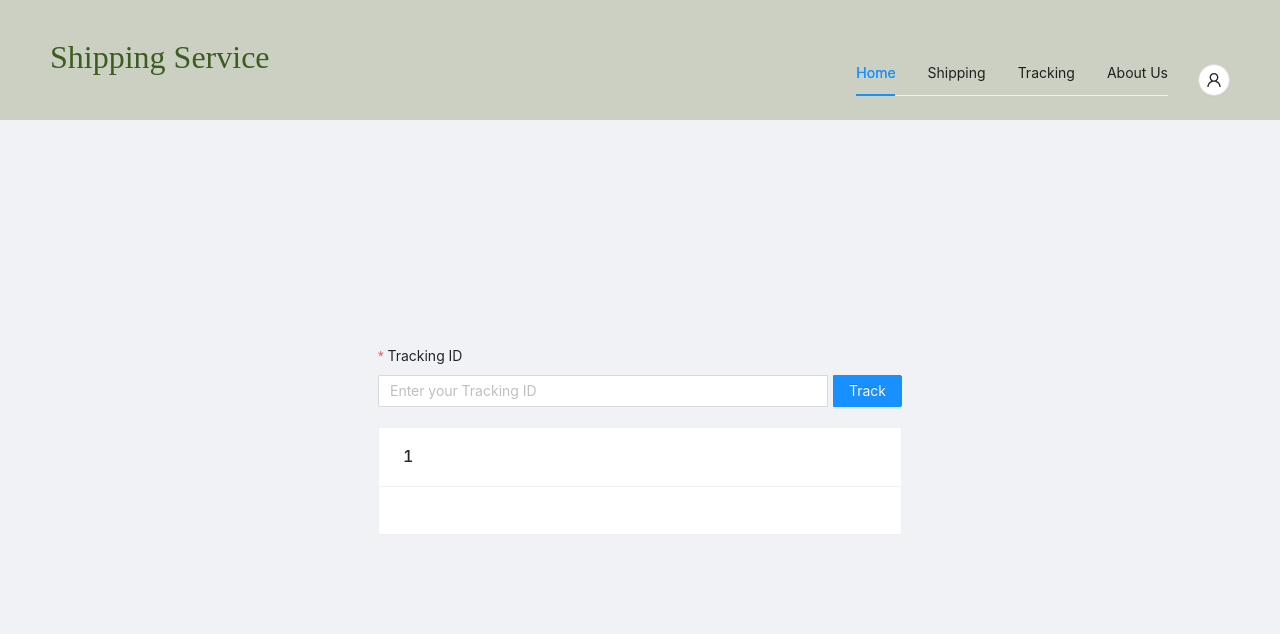
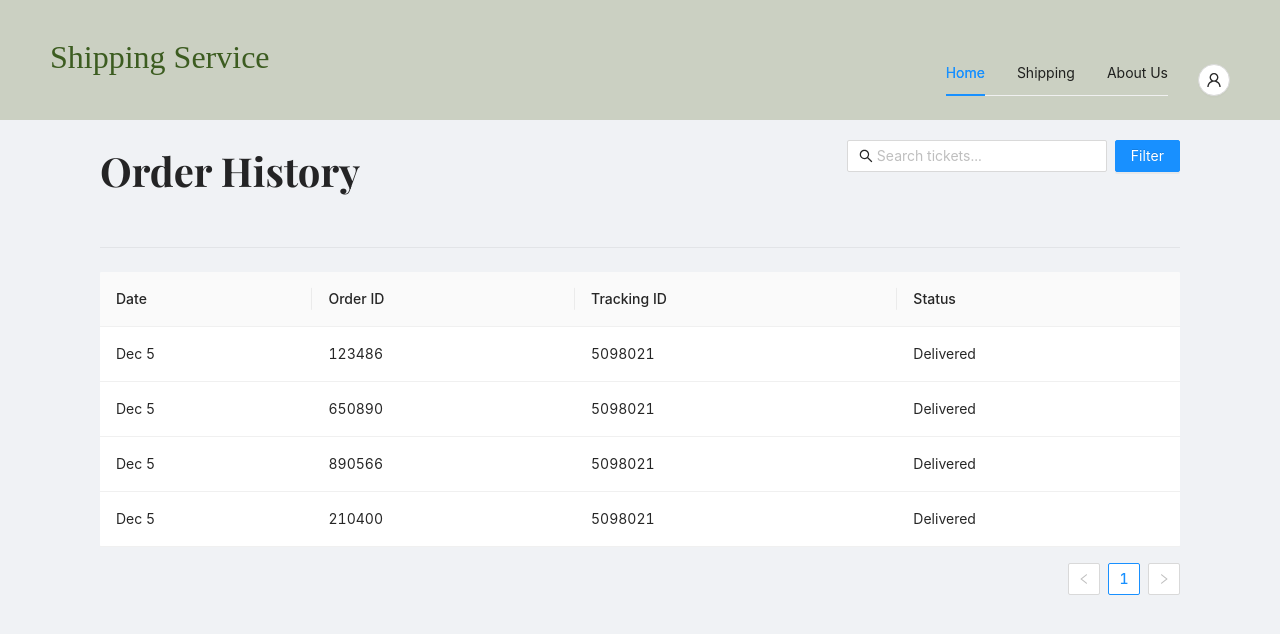
Before and after one commit to Lalala6982/team-collaboration, a React (Create React App) app in the folder flagcamp/: page / in a window 1280 px wide. Shown: the top 634 px of the page. Built offline with nearby package versions, Linux system fonts and the light colour scheme.

Commit message:
finished_homepage

```diff
--- a/flagcamp/src/App.css
+++ b/flagcamp/src/App.css
@@ -1,3 +1,5 @@
+@import url('https://fonts.googleapis.com/css2?family=Playfair+Display:wght@400;700&display=swap');
+
 .App {
   text-align: center;
 }
@@ -125,3 +127,9 @@
   margin-right: 10px;
   font-size: 18px;
 }
+
+.header-text {
+    font-family: 'Playfair Display', serif;
+    font-weight: 700; /* Adjust weight as needed */
+    font-size: 40px; /* Adjust size as needed */
+}
--- a/flagcamp/src/App.js
+++ b/flagcamp/src/App.js
@@ -15,7 +15,7 @@ const { Header, Content } = Layout;
 const { TabPane } = Tabs;
 
 const App = () => {
-  const [authed, setAuthed] = useState();
+  const [authed, setAuthed] = useState(); // Remember to set to false at final implementation
   const [currentTab, setCurrentTab] = useState("1");
   const [showLogin, setShowLogin] = useState(false);
   const [showSignup, setShowSignup] = useState(false);
@@ -65,12 +65,10 @@ const App = () => {
   const renderContent = (key) => {
     switch (key) {
       case "1":
-        return <HomePage />;
+        return <HomePage authed={authed} />;
       case "2":
         return (<Shipping />);
       case "3":
-        return (<OrderHistory/>);
-      case "4":
         return <About />;
     }
   };
@@ -91,8 +89,7 @@ const App = () => {
           >
             <TabPane tab="Home" key="1" />
             <TabPane tab="Shipping" key="2"/>
-            <TabPane tab ="Tracking" key = "3"/>
-            <TabPane tab="About Us" key="4" />
+            <TabPane tab="About Us" key="3" />
           </Tabs>
           <div style={{
             marginLeft: 30, marginTop: 48
--- a/flagcamp/src/components/HomePage.js
+++ b/flagcamp/src/components/HomePage.js
@@ -1,15 +1,14 @@
 import React from "react";
 import Tracking from "./Tracking";
+import OrderHistory from "./OrderHistory";
+import { Modal } from "antd";
 
-const HomePage = () => {
-    return (
-        <div
-          style={{display: "flex", justifyContent: "center", alignItems: "center", height:"80vh" }}
-        >
-          <Tracking />
-        </div>
-      );
-
+const HomePage = ({ authed }) => { // 接收 authed 作为 prop
+  if (authed) {
+    return <OrderHistory/>
+  } else {
+    return <Tracking/>
+  }
 };
 
 export default HomePage;
--- a/flagcamp/src/components/OrderHistory.js
+++ b/flagcamp/src/components/OrderHistory.js
@@ -1,6 +1,7 @@
 import React, { useState } from 'react';
 import { Table, Input, Button, Space, Divider, Row, Col } from 'antd';
 import { SearchOutlined } from '@ant-design/icons';
+import "../App.css";
 
 const data = [
   { key: '1', date: 'Dec 5', orderId: 123486, trackingId: 5098021, status: 'Delivered' },
@@ -49,7 +50,7 @@ function OrderHistory() {
     <div>
         <Row justify="space-between">
             <Col>
-                <h1 style={{ fontSize: 40 }}>Order History</h1>
+                <h1 className='header-text'>Order History</h1>
             </Col>
             <Col>
                 <Space>
--- a/flagcamp/src/components/Recommendation.js
+++ b/flagcamp/src/components/Recommendation.js
@@ -2,6 +2,7 @@ import React from "react";
 import { Form, Divider, Button } from "antd";
 import ShippingOptions from "./ShippingOptions";
 import OrderSummary from "./OrderSummary";
+import "../App.css";
 
 const { Item } = Form;
 
@@ -9,7 +10,7 @@ const Recommendation = () => {
   const handleClick = () => {};
   return (
     <div className="shipping-info-container">
-      <h1 style={{ fontSize: 40 }}>Select a Shipping Service Option</h1>
+      <h1 className="header-text">Select a Shipping Service Option</h1>
       <Divider style={{ color: "gray" }} />
       <main className="form-container">
         <section>
--- a/flagcamp/src/components/Shipping.js
+++ b/flagcamp/src/components/Shipping.js
@@ -18,7 +18,7 @@ const Shipping = () => {
   }
   return (
     <div className="shipping-info-container">
-      <h1 style={{ fontSize: 40 }}>Create a Shipment</h1>
+      <h1 className='header-text'>Create a Shipment</h1>
       <Divider style={{ color: "gray" }} />
       <main className="form-container">
         <section>
```
